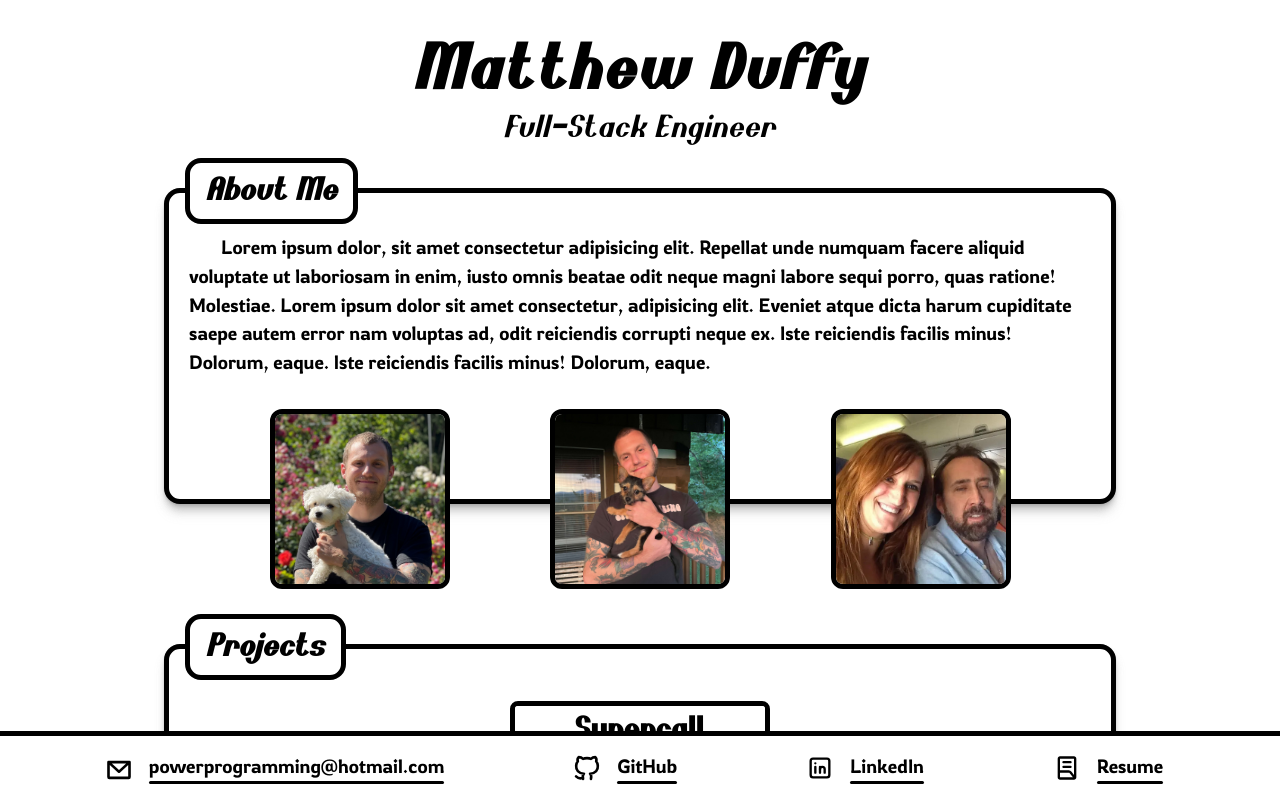
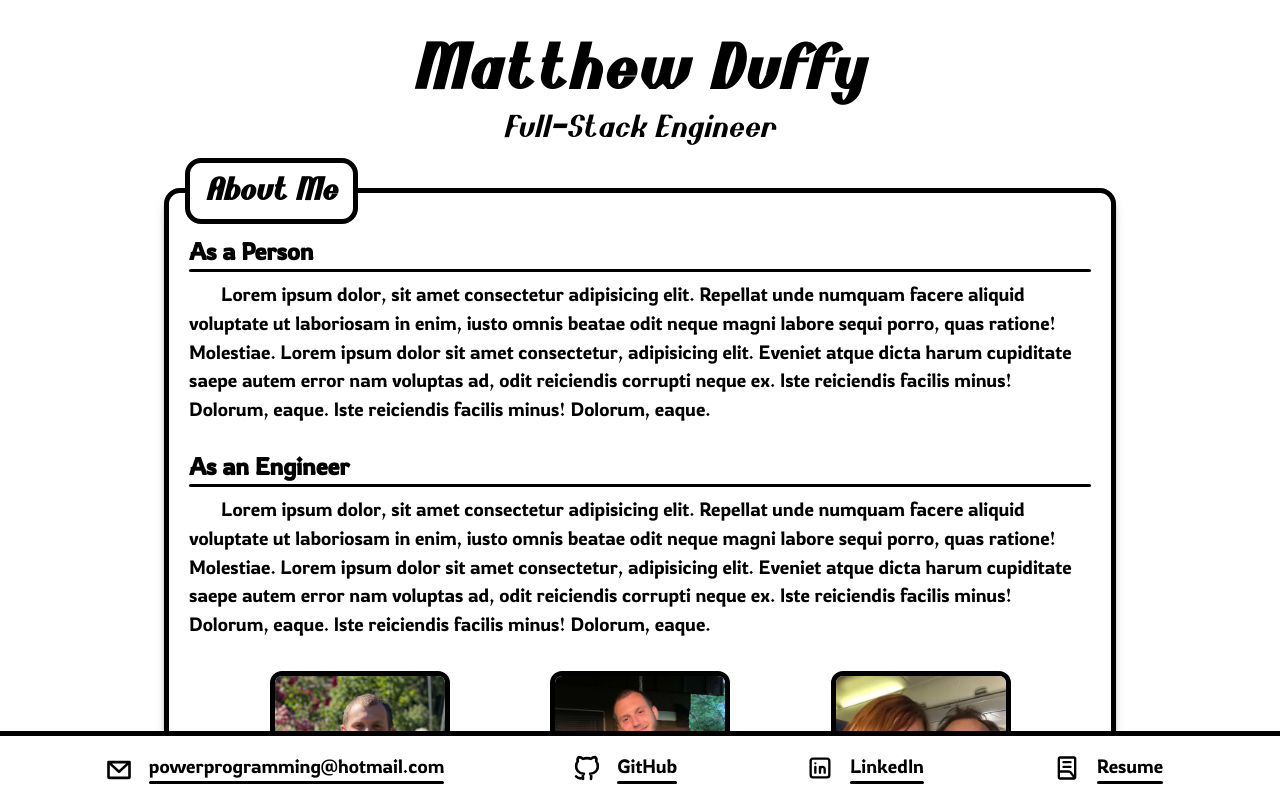
Before and after one commit to mattduff707/portfolio, a React (Vite) app: page / in a window 1280 px wide. Shown: the top 798 px of the page. Built offline with nearby package versions, Linux system fonts and the light colour scheme.

Commit message:
scrollbar

```diff
--- a/src/App.tsx
+++ b/src/App.tsx
@@ -1,17 +1,21 @@
-import { styled, createGlobalStyle } from "styled-components";
-import Content from "./layout/Content";
-import GlobalFonts from "./fonts/fonts";
-import { tokens } from "./constants";
-import Contact from "./layout/Contact";
+import { styled, createGlobalStyle } from 'styled-components';
+import Content from './layout/Content';
+import GlobalFonts from './fonts/fonts';
+import { tokens } from './constants';
+import Contact from './layout/Contact';
+
+const Wrapper = styled.main`
+  overflow: auto;
+`;
 
 function App() {
   return (
-    <main>
+    <Wrapper>
       <GlobalStyle />
       <GlobalFonts />
       <Content />
       <Contact />
-    </main>
+    </Wrapper>
   );
 }
 
@@ -65,6 +69,26 @@ button {
 body {
   line-height: 1.5;
   -webkit-font-smoothing: antialiased;
+  padding-bottom: 69px;
+
+
+  &::-webkit-scrollbar {
+    width: 16px;
+    outline: 5px solid black;
+    border-top: none;
+    border-bottom: none;
+  }
+
+  &::-webkit-scrollbar-thumb {
+    /* background-color: red; */
+    background-color: black;
+    border: 3px solid white;
+    border-radius: 40px;
+
+    &:hover {
+      background-color: ${tokens.color.primary};
+    }
+  }
 }
 main, body, html {
   width: 100%;
--- a/src/constants.ts
+++ b/src/constants.ts
@@ -53,6 +53,8 @@ export interface ProjectData {
   stack: string[];
   role: string;
   images: string[];
+  github: string;
+  live: string;
 }
 
 export const projectData: ProjectData[] = [
@@ -74,6 +76,8 @@ export const projectData: ProjectData[] = [
       'Postmark',
     ],
     role: 'lorem ipsum dolor sit amet consectetur adipiscing elit sed do eiusmod tempor incididunt ut labore et dolore magna aliqua. Ut enim ad minim veniam quis nostrud exercitation ullamco laboris nisi ut aliquip ex ea commodo consequat.',
+    github: '',
+    live: '',
     images: [
       supercall1,
       supercall2,
--- a/src/layout/About.tsx
+++ b/src/layout/About.tsx
@@ -1,7 +1,7 @@
 import React from 'react';
 import SectionBox from '../components/SectionBox';
 import { styled } from 'styled-components';
-import { Button, Text } from '../components/generic';
+import { Button, Heading, Text } from '../components/generic';
 import dogpic from '../images/dogpic.jpg';
 import gip from '../images/gip.jpg';
 import nickcage from '../images/nickcage.jpg';
@@ -34,13 +34,26 @@ const Image = styled.img`
 const About = () => {
   return (
     <StyledSectionBox title={'About Me'}>
-      <Text withIndent>
-        Lorem ipsum dolor, sit amet consectetur adipisicing elit. Repellat unde numquam facere aliquid voluptate ut
-        laboriosam in enim, iusto omnis beatae odit neque magni labore sequi porro, quas ratione! Molestiae. Lorem ipsum
-        dolor sit amet consectetur, adipisicing elit. Eveniet atque dicta harum cupiditate saepe autem error nam
-        voluptas ad, odit reiciendis corrupti neque ex. Iste reiciendis facilis minus! Dolorum, eaque. Iste reiciendis
-        facilis minus! Dolorum, eaque.
-      </Text>
+      <div style={{ paddingBottom: '24px' }}>
+        <Heading>As a Person</Heading>
+        <Text withIndent>
+          Lorem ipsum dolor, sit amet consectetur adipisicing elit. Repellat unde numquam facere aliquid voluptate ut
+          laboriosam in enim, iusto omnis beatae odit neque magni labore sequi porro, quas ratione! Molestiae. Lorem
+          ipsum dolor sit amet consectetur, adipisicing elit. Eveniet atque dicta harum cupiditate saepe autem error nam
+          voluptas ad, odit reiciendis corrupti neque ex. Iste reiciendis facilis minus! Dolorum, eaque. Iste reiciendis
+          facilis minus! Dolorum, eaque.
+        </Text>
+      </div>
+      <div>
+        <Heading>As an Engineer</Heading>
+        <Text withIndent>
+          Lorem ipsum dolor, sit amet consectetur adipisicing elit. Repellat unde numquam facere aliquid voluptate ut
+          laboriosam in enim, iusto omnis beatae odit neque magni labore sequi porro, quas ratione! Molestiae. Lorem
+          ipsum dolor sit amet consectetur, adipisicing elit. Eveniet atque dicta harum cupiditate saepe autem error nam
+          voluptas ad, odit reiciendis corrupti neque ex. Iste reiciendis facilis minus! Dolorum, eaque. Iste reiciendis
+          facilis minus! Dolorum, eaque.
+        </Text>
+      </div>
       <ImageWrapper>
         <Image src={dogpic} />
         <Image src={gip} />
```
Also changed, not shown: src/layout/Content.tsx (+5 -5 lines).
